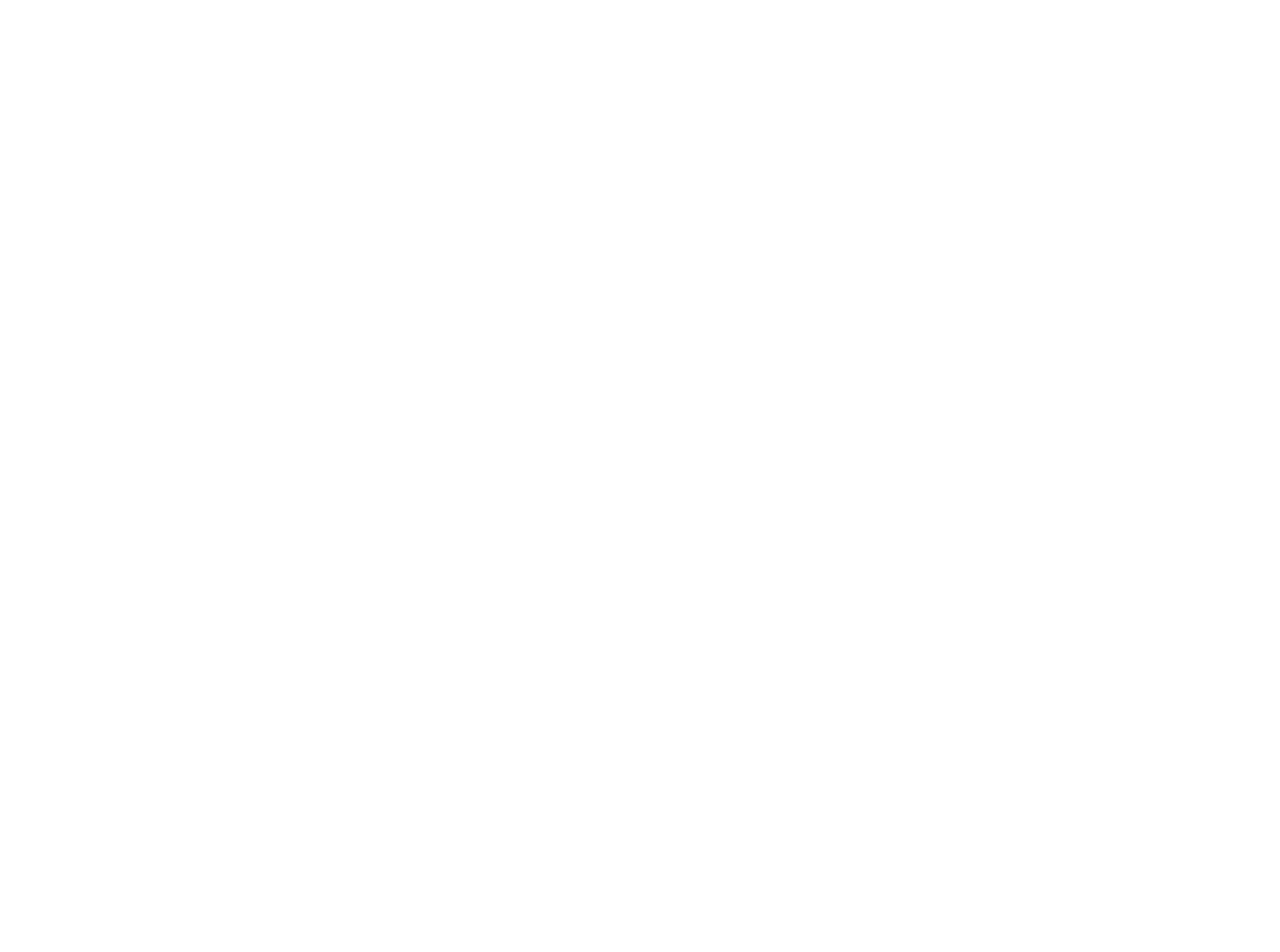
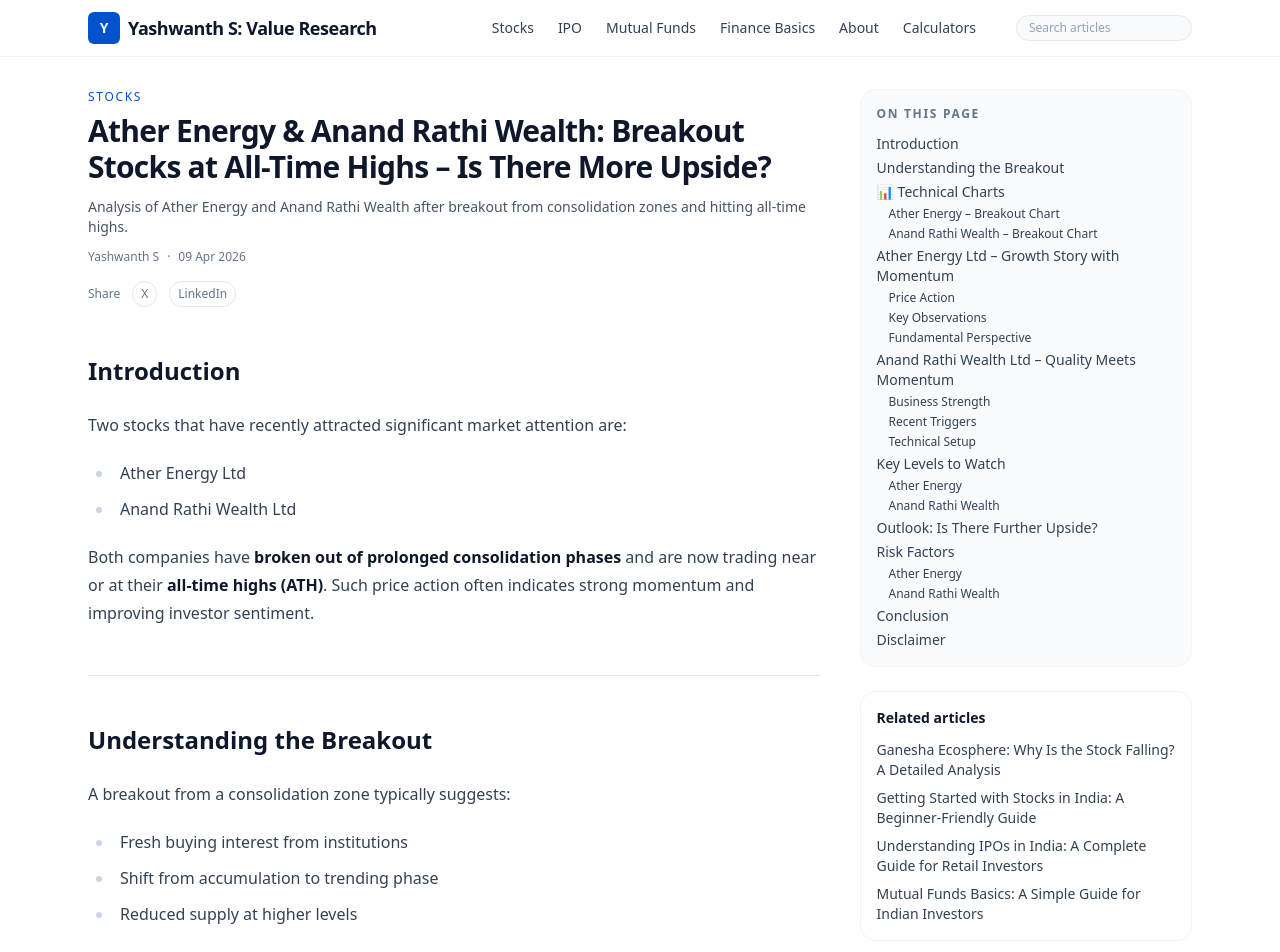
Before and after one commit to Yashwanth1810/YashwanthS_ValueResearch, a Next.js app: page /blog/ather-anandrathi-breakout-analysis in a window 1280 px wide. Before the commit this address had no page. Shown: the top 952 px of the page. Before the commit the page ends 800 px from the top, so only its background shows below. Built offline with nearby package versions, Linux system fonts and the light colour scheme.

Commit message:
Analysis about anandrathi and ather

```diff
--- a/components/Toc.tsx
+++ b/components/Toc.tsx
@@ -19,10 +19,11 @@ export function Toc({ items }: TocProps) {
       <div className="text-xs font-semibold uppercase tracking-[0.14em] text-slate-500">
         On this page
       </div>
+
       <ul className="mt-3 space-y-1">
-        {items.map((item) => (
+        {items.map((item, index) => (
           <li
-            key={item.id}
+            key={`${item.id}-${index}`}
             className={item.level === 2 ? 'font-medium' : 'pl-3 text-xs'}
           >
             <a
--- /dev/null
+++ b/content/blogs/ather-anandrathi-breakout-analysis.mdx
@@ -0,0 +1,140 @@
+---
+title: "Ather Energy & Anand Rathi Wealth: Breakout Stocks at All-Time Highs – Is There More Upside?"
+date: "2026-04-09"
+author: "Yashwanth S"
+description: "Analysis of Ather Energy and Anand Rathi Wealth after breakout from consolidation zones and hitting all-time highs."
+slug: "ather-anandrathi-breakout-analysis"
+category: "stocks"
+tags: ["stock analysis", "breakout stocks", "momentum investing", "all time high"]
+---
+
+## Introduction
+
+Two stocks that have recently attracted significant market attention are:
+
+- Ather Energy Ltd
+- Anand Rathi Wealth Ltd
+
+Both companies have **broken out of prolonged consolidation phases** and are now trading near or at their **all-time highs (ATH)**. Such price action often indicates strong momentum and improving investor sentiment.
+
+---
+
+## Understanding the Breakout
+
+A breakout from a consolidation zone typically suggests:
+
+- Fresh buying interest from institutions
+- Shift from accumulation to trending phase
+- Reduced supply at higher levels
+
+When a stock sustains above its previous range and moves into uncharted territory (All Time High), it often enters a **momentum-driven phase**, where trend continuation becomes more probable.
+
+## 📊 Technical Charts
+
+### Ather Energy – Breakout Chart
+
+![Ather Chart](/images/ather.png)
+
+### Anand Rathi Wealth – Breakout Chart
+
+![Anand Rathi Chart](/images/anandrathi.png)
+
+---
+
+## Ather Energy Ltd – Growth Story with Momentum
+
+### Price Action
+
+- The stock is currently trading near its recent highs
+- Strong upward movement observed after consolidation
+
+### Key Observations
+
+- Momentum indicators suggest a bullish trend
+- Breakout indicates potential continuation if supported by volumes
+
+### Fundamental Perspective
+
+- The company is in a high **growth and investment phase**
+- Loss is decreasing gradually
+👉 Ather Energy can be viewed as a **high-risk, high-growth opportunity**, where market expectations are driven by future potential rather than current earnings.
+
+---
+
+## Anand Rathi Wealth Ltd – Quality Meets Momentum
+
+### Business Strength
+
+- Asset-light wealth management model
+- Consistent profitability and return ratios
+- Strong brand positioning in HNI segment
+
+### Recent Triggers
+
+- Increase in YoY profits consistently
+- Corporate actions such as **bonus issue and dividend announcement**
+
+
+### Technical Setup
+
+- Clear breakout from consolidation
+- Sustained move toward all-time highs
+- Strong trend structure
+
+👉 This stock represents a **quality compounder with momentum support**.
+
+---
+
+## Key Levels to Watch
+
+### Ather Energy
+- Support Zone: Around recent consolidation base
+- Resistance: Sustained move above ATH could trigger further upside
+
+### Anand Rathi Wealth
+- Support: Breakout zone
+- Resistance: New highs (price discovery phase)
+
+---
+
+## Outlook: Is There Further Upside?
+
+Based on current technical structure and momentum:
+
+- Both stocks appear to be in a **trend continuation phase**
+
+
+A potential upside of around **20–30% over the medium term** may be possible, **subject to market conditions, liquidity, and earnings support**.
+
+---
+
+## Risk Factors
+
+### Ather Energy
+  - High dependence on future growth expectations
+- Volatility risk
+
+### Anand Rathi Wealth
+- Premium valuations
+- Possibility of short-term corrections after sharp rally
+
+---
+
+## Conclusion
+
+Both Ather Energy and Anand Rathi Wealth highlight how **breakouts near all-time highs** can create strong momentum opportunities.
+
+However, the nature of both stocks is different:
+
+- Ather Energy → Growth-driven
+- Anand Rathi Wealth → Quality-driven
+
+Investors should combine **technical signals with fundamental understanding** before taking any decision.
+
+---
+
+## Disclaimer
+
+This article is for educational purposes only.
+I am not a SEBI-registered investment advisor.
+Please do your own research before making any investment decisions.
```
Also changed, not shown: .eslintrc.json (deleted), public/images/anandrathi.png (added), public/images/ather.png (added).
